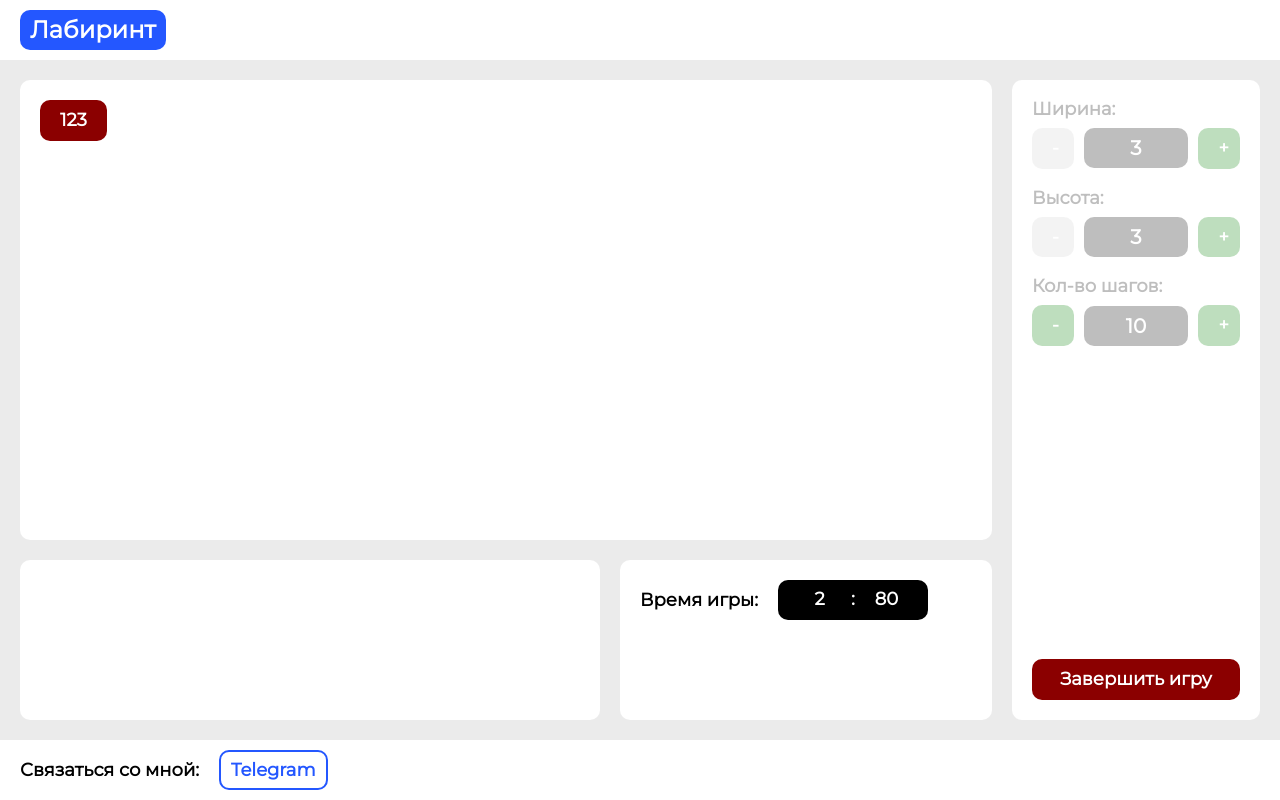
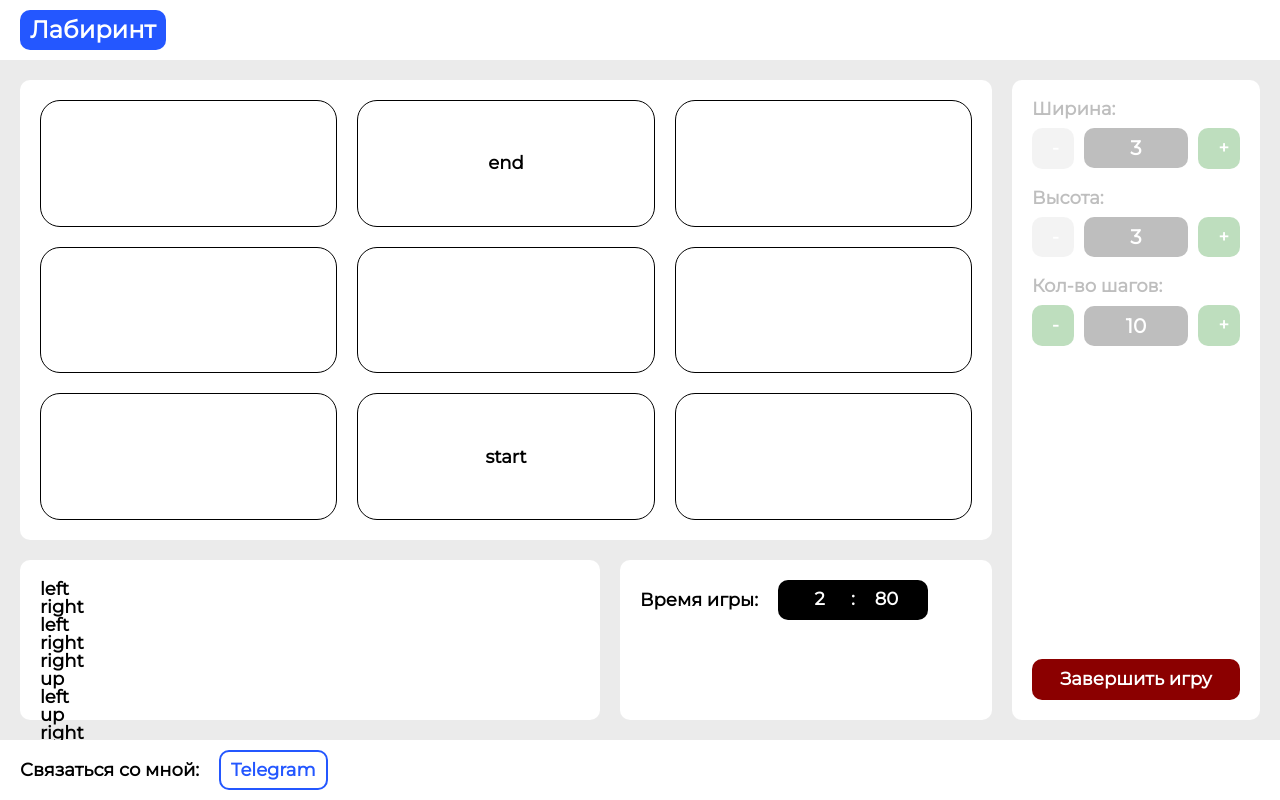
Before and after one commit to szatolokinweb/labyrinth, a React (Create React App) app: page / in a window 1280 px wide. Both pictures are taken after a click on the button "Начать игру". Built offline with nearby package versions, Linux system fonts and the light colour scheme.

Commit message:
Add generations

```diff
--- a/src/components/Board/Board.js
+++ b/src/components/Board/Board.js
@@ -1,5 +1,43 @@
-import { styles } from "./Board.module.scss";
+import { useSelector } from "react-redux";
+
+import styles from "./Board.module.scss";
 
 import { Button } from "../Button/Button";
 
-export const Board = () => <Button theme="danger">123</Button>;
+export const Board = () => {
+  const { gameState, gameWidth, gameHeight, gameStart, gameEnd } = useSelector(
+    (state) => state
+  );
+
+  return (
+    gameState === "game" && (
+      <div className={styles.grid}>
+        {(() => {
+          const arr = [];
+          for (let i = 0; i < gameHeight; i++) {
+            arr.push(123);
+          }
+          return arr;
+        })().map((item, y) => (
+          <div>
+            {(() => {
+              const arr = [];
+              for (let i = 0; i < gameWidth; i++) {
+                arr.push(123);
+              }
+              return arr;
+            })().map((item, x) => (
+              <div>
+                {x === gameStart.x && y === gameStart.y
+                  ? "start"
+                  : x === gameEnd.x && y === gameEnd.y
+                  ? "end"
+                  : ""}
+              </div>
+            ))}
+          </div>
+        ))}
+      </div>
+    )
+  );
+};
--- a/src/components/Board/Board.module.scss
+++ b/src/components/Board/Board.module.scss
@@ -1,2 +1,21 @@
-.board {
+.grid {
+  height: 100%;
+  display: grid;
+  grid-template-rows: repeat(3, 1fr);
+  row-gap: var(--gap);
+
+  > div {
+    display: grid;
+    grid-template-columns: repeat(3, 1fr);
+    column-gap: var(--gap);
+
+    > div {
+      display: flex;
+      justify-content: center;
+      align-items: center;
+
+      border: 1px solid black;
+      border-radius: var(--gap);
+    }
+  }
 }
--- a/src/components/Steps/Steps.js
+++ b/src/components/Steps/Steps.js
@@ -3,15 +3,17 @@ import { useSelector } from "react-redux";
 import { styles } from "./Steps.module.scss";
 
 export const Steps = () => {
-  const { gameSteps } = useSelector((state) => state);
+  const { gameSteps, gameStart, gameEnd } = useSelector((state) => state);
 
   return (
     gameSteps && (
-      <ul>
-        {gameSteps.map((step) => (
-          <li>{step}</li>
-        ))}
-      </ul>
+      <>
+        <ul>
+          {gameSteps.map((step) => (
+            <li>{step}</li>
+          ))}
+        </ul>
+      </>
     )
   );
 };
--- a/src/store/actionCreators.js
+++ b/src/store/actionCreators.js
@@ -1,21 +1,27 @@
 import { ACTION_TYPES } from "./actionTypes";
-import { generatePoint } from "../utils/generatePoint";
+import { generateStart } from "../utils/generateStart";
+import { generatePath } from "../utils/generatePath";
 
 export const gameTimeTick = () => ({ type: ACTION_TYPES.GAME_TIME_TICK });
 
 export const gameStart = () => (dispatch, getState) => {
   const { gameWidth, gameHeight, gameStepsCount } = getState();
 
-  const gameStart = generatePoint(gameWidth, gameHeight);
-  const gameEnd = generatePoint(gameWidth, gameHeight);
+  const gameStart = generateStart(gameWidth, gameHeight);
+  const { gameSteps, gameEnd } = generatePath(
+    gameWidth,
+    gameHeight,
+    gameStepsCount,
+    gameStart
+  );
 
   dispatch({
     type: ACTION_TYPES.GAME_START,
     payload: {
       gameTimeStart: new Date(),
-
       gameStart,
       gameEnd,
+      gameSteps,
     },
   });
 };
--- a/src/store/initialState.js
+++ b/src/store/initialState.js
@@ -9,6 +9,6 @@ export const initialState = {
   gameStepsCount: 10,
 
   gameStart: null,
+  gameSteps: null,
   gameEnd: null,
-  gameSteps: null,
 };
--- a/src/store/reducer.js
+++ b/src/store/reducer.js
@@ -9,6 +9,7 @@ export const reducer = (state = initialState, { type, payload }) => {
         gameState: "game",
         gameTimeStart: payload.gameTimeStart,
         gameStart: payload.gameStart,
+        gameSteps: payload.gameSteps,
         gameEnd: payload.gameEnd,
       };
     case ACTION_TYPES.GAME_EXIT:
--- /dev/null
+++ b/src/utils/checkPoint.js
@@ -0,0 +1,5 @@
+import { checkRange } from "./checkRange";
+
+export const checkPoint = (x, y, width, height) => {
+  return checkRange(x, 0, width - 1) && checkRange(y, 0, height - 1);
+};
--- /dev/null
+++ b/src/utils/checkRange.js
@@ -0,0 +1,3 @@
+export const checkRange = (value, min, max) => {
+  return value >= min && value <= max;
+};
--- /dev/null
+++ b/src/utils/generatePath.js
@@ -0,0 +1,32 @@
+import { generateStep } from "./generateStep";
+
+export const generatePath = (width, height, count, start) => {
+  const steps = [];
+  let cur = { ...start };
+
+  for (let i = 0; i < count; i++) {
+    const step = generateStep(cur.x, cur.y, width, height);
+
+    switch (step) {
+      case "up":
+        cur.y -= 1;
+        break;
+      case "down":
+        cur.y += 1;
+        break;
+      case "left":
+        cur.x -= 1;
+        break;
+      case "right":
+        cur.x += 1;
+        break;
+    }
+
+    steps.push(step);
+  }
+
+  return {
+    gameSteps: steps,
+    gameEnd: cur,
+  };
+};
--- a/src/utils/generatePoint.js
+++ /dev/null
@@ -1,4 +0,0 @@
-export const generatePoint = (w, h) => ({
-  x: Math.floor(w * Math.random()),
-  y: Math.floor(h * Math.random()),
-});
--- /dev/null
+++ b/src/utils/generateStart.js
@@ -0,0 +1,4 @@
+export const generateStart = (width, height) => ({
+  x: Math.floor(width * Math.random()),
+  y: Math.floor(height * Math.random()),
+});
--- /dev/null
+++ b/src/utils/generateStep.js
@@ -0,0 +1,53 @@
+export const generateStep = (x, y, width, height) => {
+  let done = false;
+  let result = null;
+
+  while (!done) {
+    let dir = null;
+
+    if (Math.floor(Math.random() * 10) < 5) {
+      dir = "horizontal";
+    } else {
+      dir = "vertical";
+    }
+
+    if (dir === "horizontal") {
+      if (Math.floor(Math.random() * 10) < 5) {
+        result = "left";
+      } else {
+        result = "right";
+      }
+    } else {
+      if (Math.floor(Math.random() * 10) < 5) {
+        result = "up";
+      } else {
+        result = "down";
+      }
+    }
+
+    switch (result) {
+      case "up":
+        if (y - 1 >= 0) {
+          done = true;
+        }
+        break;
+      case "down":
+        if (y + 1 <= height - 1) {
+          done = true;
+        }
+        break;
+      case "left":
+        if (x - 1 >= 0) {
+          done = true;
+        }
+        break;
+      case "right":
+        if (x + 1 <= width - 1) {
+          done = true;
+        }
+        break;
+    }
+  }
+
+  return result;
+};
```
